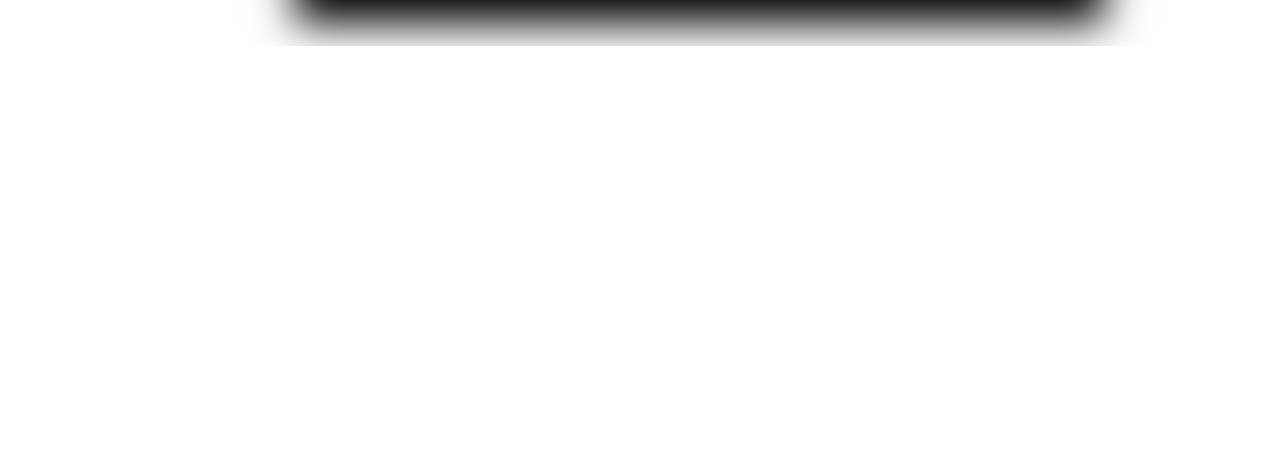
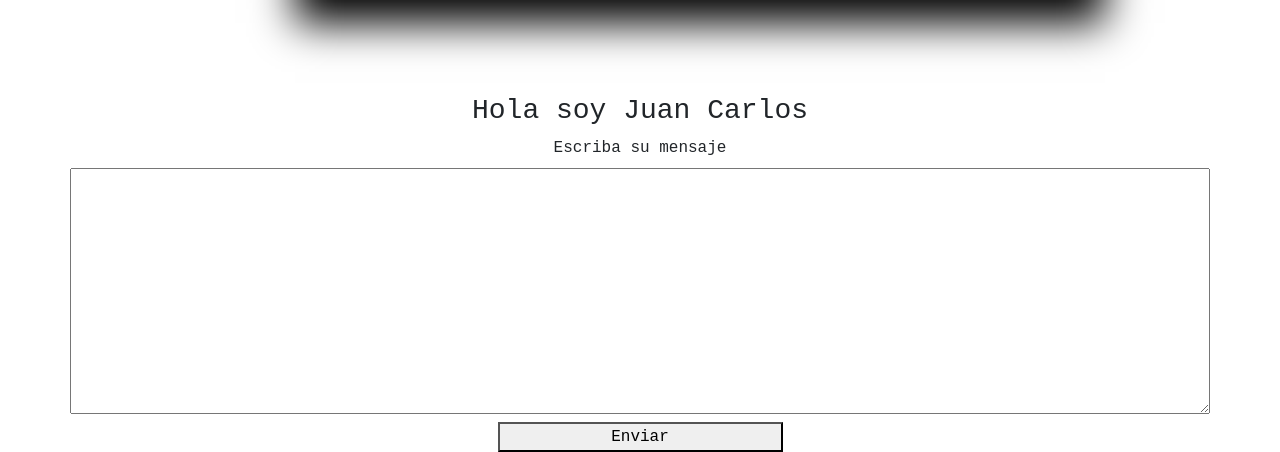
Before and after one commit to NicolasJNunez/Git-notes, a plain HTML site: page index.html in a window 1280 px wide. Shown: the part 8730-9182 px from the top of the page. Before the commit the page ends 8776 px from the top, so only its background shows below. Drawn offline with nearby package versions, Linux system fonts and the light colour scheme.

Commit message:
Footer horrible

```diff
--- a/index.html
+++ b/index.html
@@ -176,8 +176,13 @@
 
         </section>
     </main>
-    <footer>
-
+    <footer class="container mt-5">
+      <form action="" class="row d-flex justify-content-center">
+        <h3 class="col-12 text-center">Hola soy Juan Carlos</h3>
+        <label for="mensaje" class="col-12 mb-2 text-center">Escriba su mensaje</label>
+        <textarea name="mensaje" id="mensaje" cols="30" rows="10" class="col-12"></textarea>
+        <button type="submit" class="col-12 mt-2 w-25">Enviar</button>
+      </form>
     </footer>
     <script src="https://cdn.jsdelivr.net/npm/bootstrap@5.3.0-alpha3/dist/js/bootstrap.bundle.min.js"
         integrity="sha384-ENjdO4Dr2bkBIFxQpeoTz1HIcje39Wm4jDKdf19U8gI4ddQ3GYNS7NTKfAdVQSZe"
```
